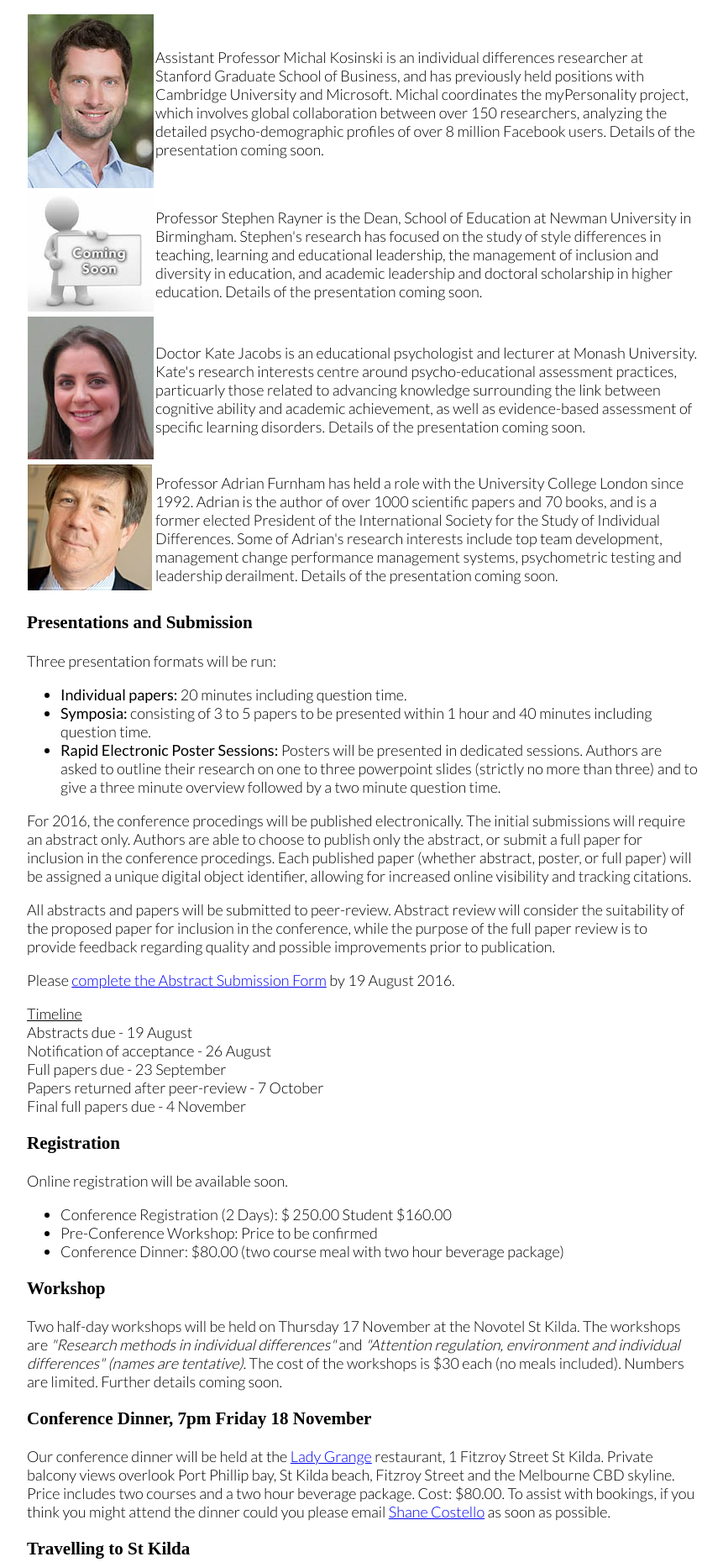
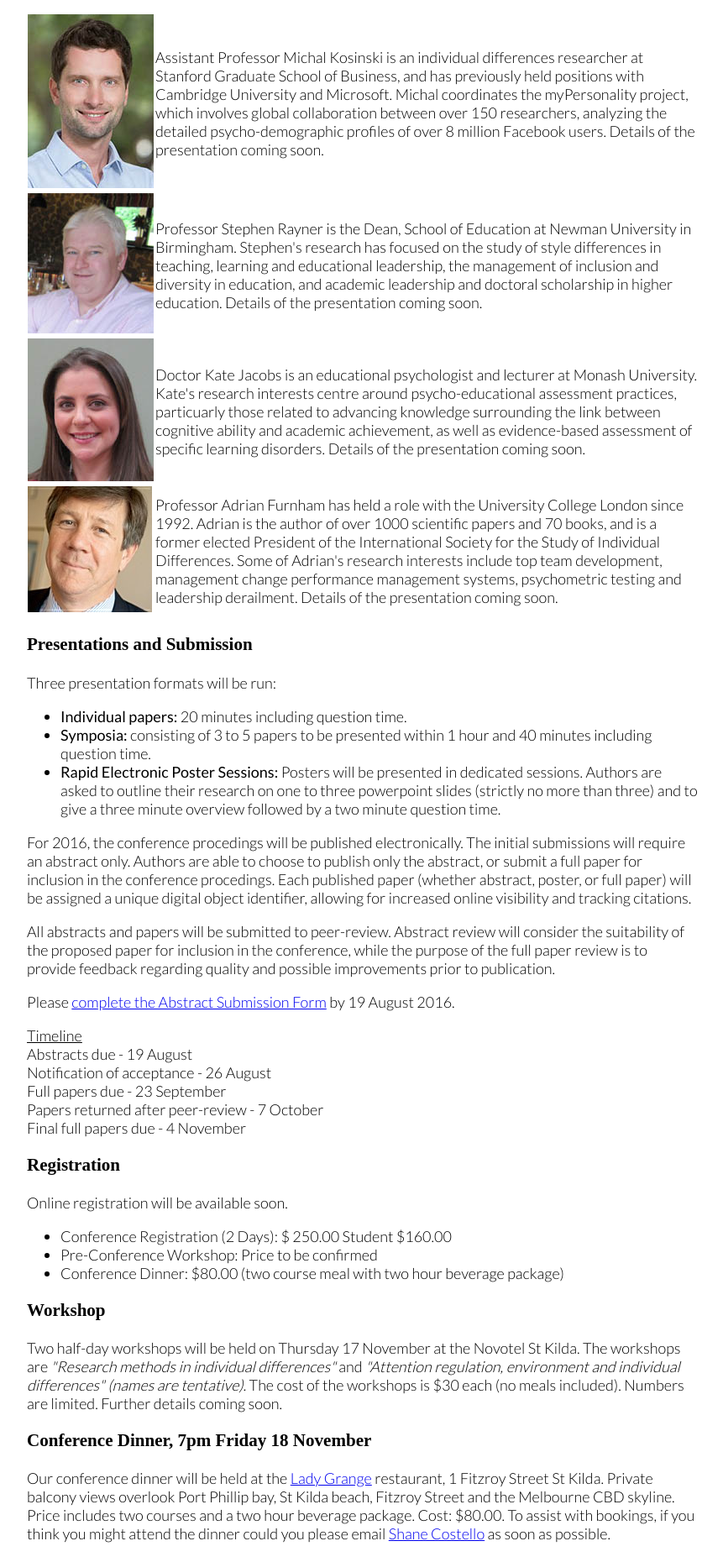
Before and after one commit to acpid/acpid.github.io, a Jekyll site: the page built from 2016.html, in a window 1280 px wide. Shown: the part 1228-3088 px from the top of the page at 84% size, without its empty margins (208-1069 px from the left). Built offline with Jekyll 4.4.1, drawn with Linux system fonts in a browser that asks for light colours; some web fonts are replaced.

Commit message:
Updated image link

```diff
--- a/2016.html
+++ b/2016.html
@@ -64,7 +64,7 @@ We are delighted to introduce our keynote speakers for the 2016 conference
   </tr>
     <tr>
     <td>
-	  <img src="/images/comingsoon.jpg" alt="Stephen Rayner image">
+	  <img src="/images/rayner.jpg" alt="Stephen Rayner image">
     </td>
     <td>
       Professor Stephen Rayner is the Dean, School of Education at Newman University in Birmingham.  Stephen's research has focused on the study of style differences in teaching, learning and educational leadership, the management of inclusion and diversity in education, and academic leadership and doctoral scholarship in higher education. Details of the presentation coming soon.
```
